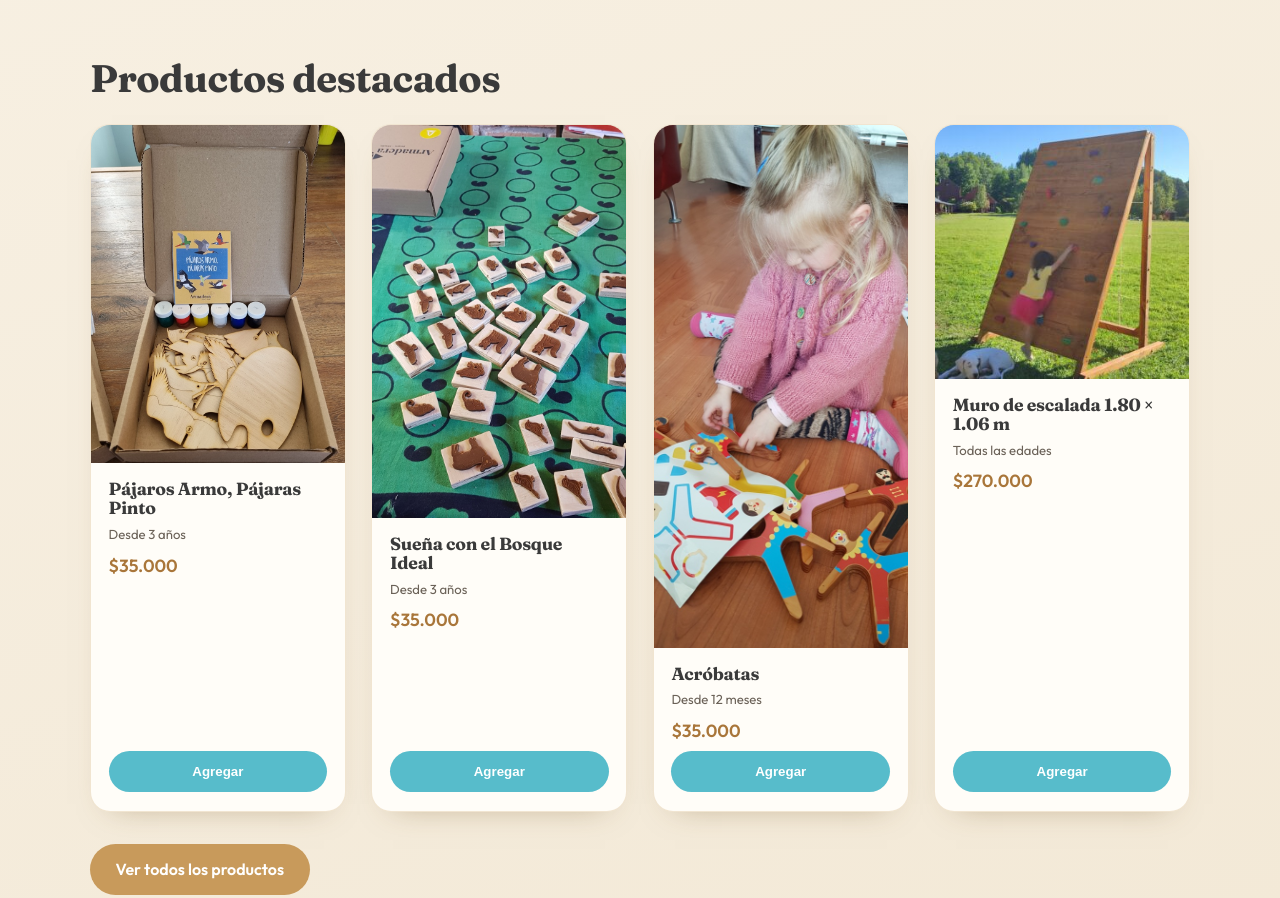
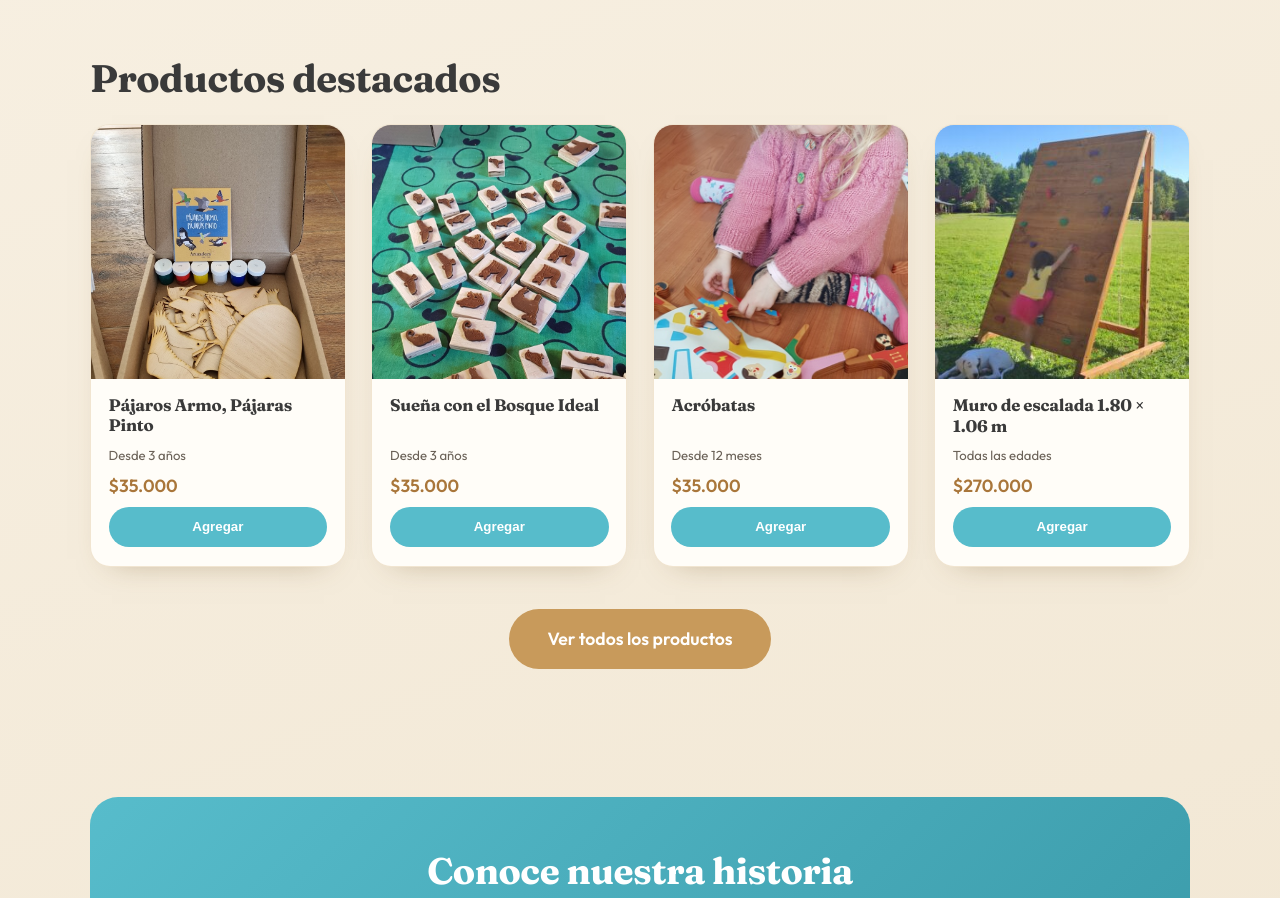
Before and after one commit to anguitait/armadera, a website: page index.html in a window 1280 px wide. Shown: the part 1040-1938 px from the top of the page. Drawn offline with Linux system fonts and the light colour scheme.

Commit message:
fix(ui): tarjetas de producto alineadas (cover cuadrado object-fit) y CTA centrado/grande
- Imágenes de tarjeta recortadas a cuadrado uniforme con object-fit:cover
  (antes cada tarjeta tomaba el alto de su foto y se descuadraba)
- Título con min-height para alinear precio/botón entre tarjetas
- 'Ver todos los productos' centrado y más grande (.btn-lg)

```diff
--- a/css/styles.css
+++ b/css/styles.css
@@ -35,6 +35,8 @@ img{ max-width:100%; display:block; }
   padding:.8rem 1.6rem; border-radius:100px; border:none; cursor:pointer; transition:background .2s; }
 .btn:hover{ background:var(--teal-deep); }
 .btn-wood{ background:var(--wood); } .btn-wood:hover{ background:var(--wood-deep); }
+.btn-lg{ font-size:1.1rem; padding:1rem 2.4rem; }
+.center-cta{ text-align:center; margin-top:2.6rem; }
 
 /* Section titles */
 .section{ padding:clamp(2rem,5vw,3.5rem) 0; }
@@ -45,14 +47,17 @@ img{ max-width:100%; display:block; }
 .card-product{ background:var(--paper); border:1px solid rgba(200,154,91,.25); border-radius:20px; overflow:hidden;
   display:flex; flex-direction:column; box-shadow:0 14px 30px -22px rgba(120,90,40,.5); transition:transform .2s; }
 .card-product:hover{ transform:translateY(-4px); }
-.card-product a.cover{ display:block; aspect-ratio:1; background:var(--cream-deep); }
+.card-product a.cover{ display:block; aspect-ratio:1; background:var(--cream-deep); overflow:hidden; }
+.card-product a.cover img{ width:100%; height:100%; object-fit:cover; display:block; transition:transform .3s; }
+.card-product:hover a.cover img{ transform:scale(1.04); }
 .card-product .body{ padding:1rem 1.1rem 1.2rem; display:flex; flex-direction:column; gap:.4rem; flex:1; }
-.card-product h3{ font-size:1.1rem; }
+.card-product h3{ font-size:1.05rem; line-height:1.25; min-height:2.6em; }
 .card-product h3 a{ text-decoration:none; color:var(--ink); }
+.card-product .age{ font-size:.82rem; color:var(--ink-soft); }
 .card-product .price{ font-weight:600; color:var(--wood-deep); font-size:1.1rem; }
-.card-product .age{ font-size:.82rem; color:var(--ink-soft); }
+.card-product .price-consultar{ font-size:.98rem; }
 .card-product .btn{ margin-top:auto; text-align:center; }
-.out-of-stock{ opacity:.6; font-size:.85rem; color:var(--ink-soft); margin-top:auto; }
+.out-of-stock{ opacity:.7; font-size:.85rem; color:var(--ink-soft); margin-top:auto; padding-top:.4rem; }
 
 /* Product detail */
 .product{ display:grid; grid-template-columns:1fr 1fr; gap:2.5rem; align-items:start; padding:2.5rem 0; }
--- a/index.html
+++ b/index.html
@@ -45,7 +45,7 @@
     <section class="section container">
       <h2>Productos destacados</h2>
       <div class="grid" id="destacados"></div>
-      <p style="margin-top:2rem"><a class="btn btn-wood" href="/tienda.html">Ver todos los productos</a></p>
+      <div class="center-cta"><a class="btn btn-wood btn-lg" href="/tienda.html">Ver todos los productos</a></div>
     </section>
 
     <section class="section container">
```
